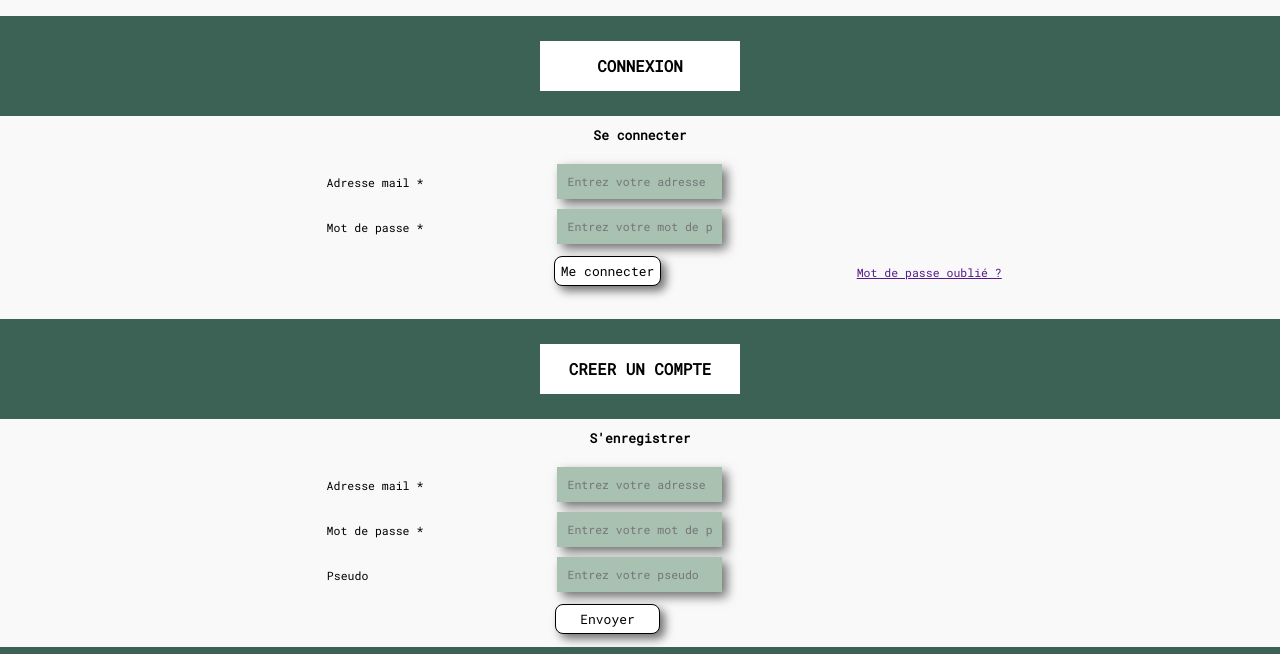
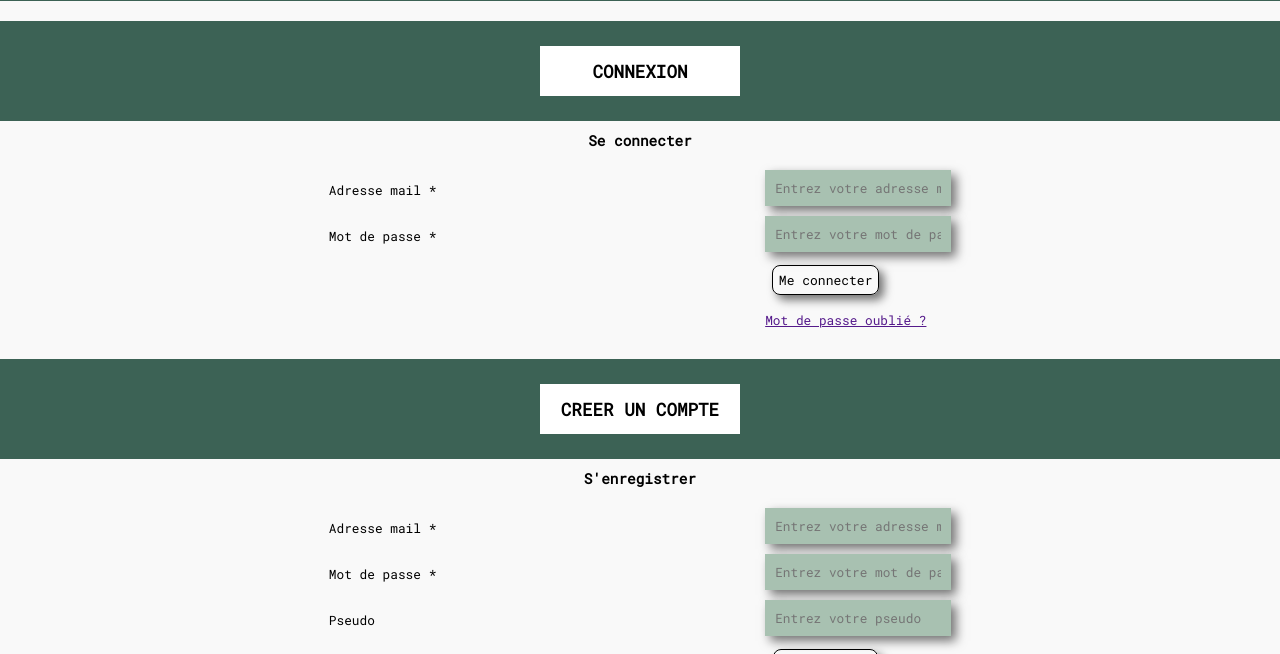
Before and after one commit to DiscoMajor/fishing_spot, a PHP site: page /connexion.html in a window 1280 px wide. Shown: the part 387-1041 px from the top of the page. Run offline with PHP 8.4, Linux system fonts and the light colour scheme.

Commit message:
Modif grid et flexbox + mediaqueries

```diff
--- a/mon_site/connexion.html
+++ b/mon_site/connexion.html
@@ -5,7 +5,7 @@
     <link href="https://fonts.googleapis.com/css2?family=Roboto+Mono&display=swap" rel="stylesheet" />
     <meta name="viewport" content="width=device-width, initial-scale=1" />
     <meta charset="utf-8" />
-    <title>Fishing Spot</title>
+    <title>Fishing Spot - Connexion</title>
     <link rel="stylesheet" href="styles.css" />
   </head>
   <header>
@@ -121,5 +121,5 @@
       </div>
     </div>
   </footer>
-  <body></body>
+</body>
 </html>
--- a/mon_site/index.html
+++ b/mon_site/index.html
@@ -5,7 +5,7 @@
     <link href="https://fonts.googleapis.com/css2?family=Roboto+Mono&display=swap" rel="stylesheet" />
     <meta name="viewport" content="width=device-width, initial-scale=1" />
     <meta charset="utf-8" />
-    <title>Fishing Spot</title>
+    <title>Fishing Spot - Accueil</title>
     <link rel="stylesheet" href="styles.css" />
 
     <link
--- a/mon_site/styles.css
+++ b/mon_site/styles.css
@@ -5,7 +5,6 @@ header {
 body {
   background-color: #f9f9f9;
   margin: 0px;
-  font-size: 0.9em;
   font-family: "Roboto Mono", monospace;
 }
 
@@ -185,18 +184,18 @@ label {
   font-size: 0.8em;
 }
 
-/* Grid Formulaires Se connecter */
+/* Grid Formulaires page CONNEXION / CREER UN COMPTE */
 
 /*Formulaire de connexion */
 
 #connexionBox {
   display: grid;
-  grid-template-columns: repeat(3, 1fr);
   grid-template-rows: repeat(3, 1fr);
+  align-items: center;
+  justify-items: center;
   gap: 10px;
   padding: 10px;
-  align-items: center;
-  justify-items: center;
+  justify-content: space-evenly;
 }
 
 .connexionh3 {
@@ -232,7 +231,6 @@ label {
   grid-column: 2;
   grid-row: 3;
   font-size: small;
-  background-color: white;
   border: solid 1px black;
   padding: 5px;
   border-radius: 8px;
@@ -245,9 +243,8 @@ label {
 /* MDP oublié */
 
 .connexionElement6 {
-  grid-column: 3;
-  grid-row: 3;
-  justify-self: start;
+  grid-column: 2;
+  justify-self: flex-start;
 }
 
 button,
@@ -261,58 +258,33 @@ input[type="submit"] {
   outline: inherit;
 }
 
+@media only screen and (max-width: 500px){
+  #connexionBox,#registerBox {
+    gap : 5px;
+ }
+}
+
 /* Formulaire création de compte */
 
 #registerBox {
   display: grid;
-  grid-template-columns: repeat(3, 1fr);
   grid-template-rows: repeat(4, 1fr);
   align-items: center;
   justify-items: center;
   gap: 10px;
   padding: 10px;
-}
-
-.resgisteritem1 {
-  grid-row: 1;
-  grid-column: 1;
-  justify-self: end;
-}
-
-.resgisteritem2 {
-  grid-row: 1;
-  grid-column: 2;
-}
-
-.resgisteritem3 {
-  grid-row: 2;
-  grid-column: 1;
-  justify-self: end;
-}
-.resgisteritem4 {
-  grid-row: 2;
-  grid-column: 2;
+  justify-content: space-evenly;
 }
 
 .resgisteritem5 {
-  grid-row: 3;
-  grid-column: 1;
-  justify-self: end;
-  margin-right: 55px;
+  justify-self: start;
 }
 
-.resgisteritem6 {
-  grid-row: 3;
-  grid-column: 2;
-}
 
 /* Submit button register form */
 .resgisteritem7 {
-  grid-row: 4;
   grid-column: 2;
-  font-family: "Roboto Mono", monospace;
   font-size: small;
-  background-color: white;
   border: solid 1px black;
   padding: 5px;
   border-radius: 8px;
@@ -391,16 +363,34 @@ input[type="textarea"] {
   padding: 20px;
 }
 
-/* Formulaire changement mdp, pseudo et mail section mon compte */
+/* Formulaires MON COMPTE */
 
-#monCompteFormulaireGrid {
+
+#monCompteFlexBox {
+  display: flex;
+  justify-content: center;
+}
+
+#monCompteGrid {
   display: grid;
   grid-template-columns: 1fr 1fr;
-  grid-template-rows: repeat(4, 1fr);
+  align-items: center;
   gap: 20px;
-  align-items: center;
-  padding: 15px;
+  padding: 20px;
+  justify-items: start;
 }
+
+
+
+@media only screen and (max-width: 500px){
+  #monCompteGrid  {
+    gap : 10px;
+ }
+ #monCompteGrid label {
+  font-size: 0.78em;
+ }
+}
+
 
 
 /* Bannière Image SEO bas de page mon compte */
```
Also changed, not shown: mon_site/actualites.html (added, +72 -0 lines), mon_site/moncompte.html (+13 -21 lines).
